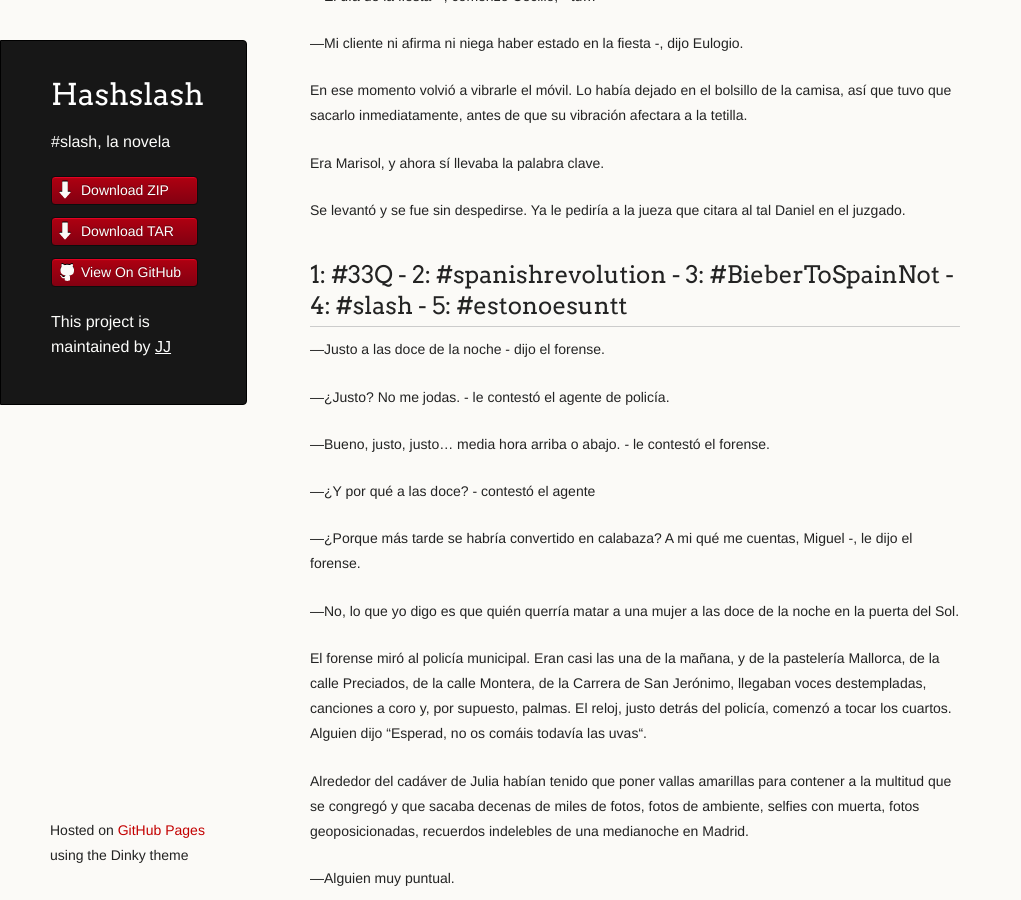
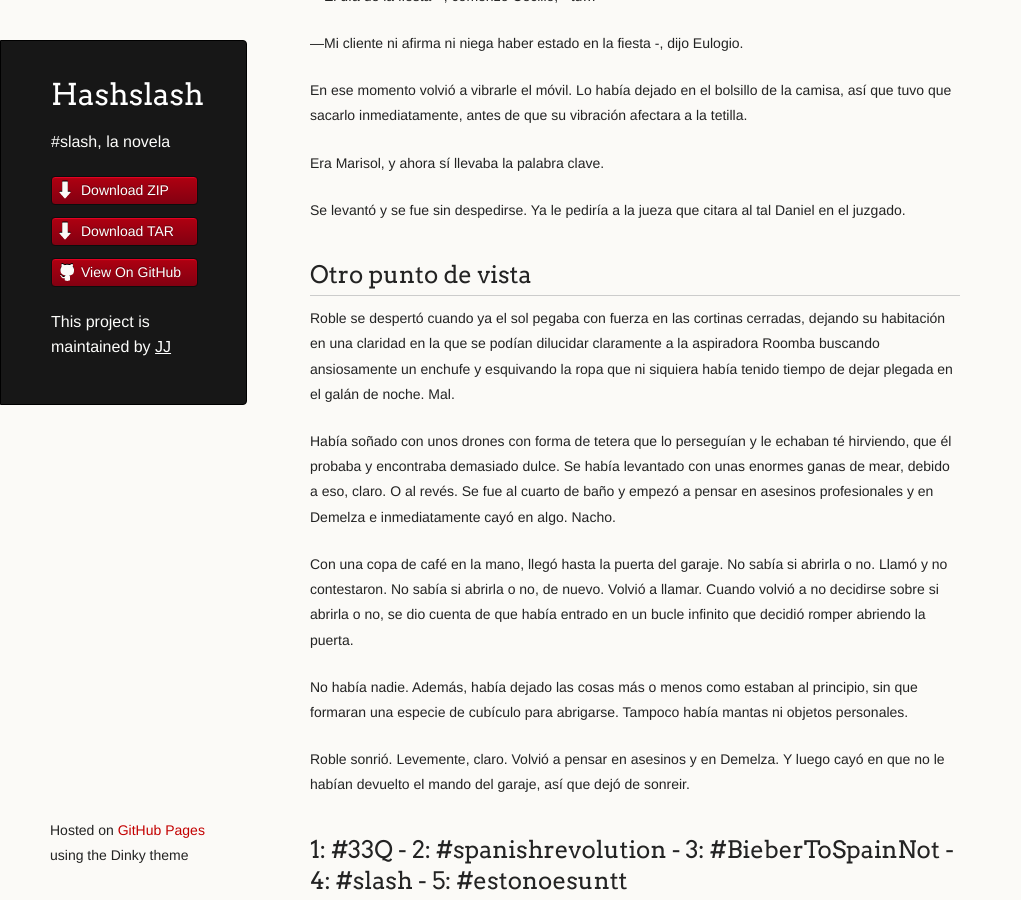
Before and after one commit to JJ/HashSlash, a Jekyll site: the page built from texto/HashSlash.md, in a window 1280 px wide and 900 px high, scrolled down 67078 px. Shown: the whole window, without its empty margins (0-1021 px from the left). Built offline with Jekyll 4.4.1, drawn with Linux system fonts in a browser that asks for light colours.

Commit message:
Sync texto/HashSlash.md from master to gh-pages

```diff
--- a/texto/HashSlash.md
+++ b/texto/HashSlash.md
@@ -1,6 +1,7 @@
 ---
 layout: index
 ---
+
 <!--- -*-  eval: (typopunct-mode 1); eval: (typopunct-change-language: spanish) -*- -->
 
 <h1>#slash</h1>
@@ -3428,9 +3429,34 @@ Se levantó y se fue sin despedirse. Ya le pediría a la jueza que
 citara al tal Daniel en el
 juzgado.
 
-
-
-
+## Otro punto de vista
+
+Roble se despertó cuando ya el sol pegaba con fuerza en las cortinas
+cerradas, dejando su habitación en una claridad en la que se podían
+dilucidar claramente a la aspiradora Roomba buscando ansiosamente un
+enchufe y esquivando la ropa que ni siquiera había tenido tiempo de
+dejar plegada en el galán de noche. Mal.
+
+Había soñado con unos drones con forma de tetera que lo perseguían y
+le echaban té hirviendo, que él probaba y encontraba demasiado
+dulce. Se había levantado con unas enormes ganas de mear, debido a
+eso, claro. O al revés. Se fue al cuarto de baño y empezó a pensar en
+asesinos profesionales y en Demelza e inmediatamente cayó en
+algo. Nacho.
+
+Con una copa de café en la mano, llegó hasta la puerta del garaje. No
+sabía si abrirla o no. Llamó y no contestaron. No sabía si abrirla o
+no, de nuevo. Volvió a llamar. Cuando volvió a no decidirse sobre si
+abrirla o no, se dio cuenta de que había entrado en un bucle infinito
+que decidió romper abriendo la puerta.
+
+No había nadie. Además, había dejado las cosas más o menos como
+estaban al principio, sin que formaran una especie de cubículo para
+abrigarse. Tampoco había mantas ni objetos personales.
+
+Roble sonrió. Levemente, claro. Volvió a pensar en asesinos y en
+Demelza. Y luego cayó en que no le habían devuelto el mando del
+garaje, así que dejó de sonreir.
 
 
 
```
